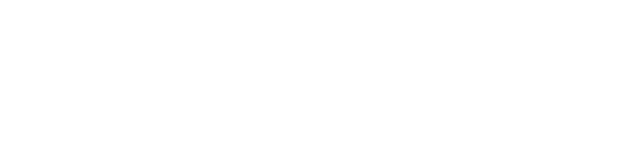
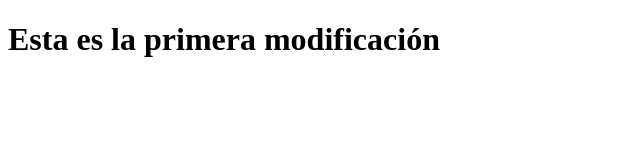
Before and after one commit to DiegoFalaschini/RepoDePrueba, a plain HTML site: page index.html in a window 1280 px wide. Shown: the whole page, without its empty margins (0-640 px from the left). Drawn offline with Linux system fonts and the light colour scheme.

Commit message:
Se edita el index desde la web

```diff
--- a/index.html
+++ b/index.html
@@ -9,7 +9,7 @@
 </head>
 
 <body>
-
+    <h1>Esta es la primera modificación</h1>
 </body>
 
 </html>
```
